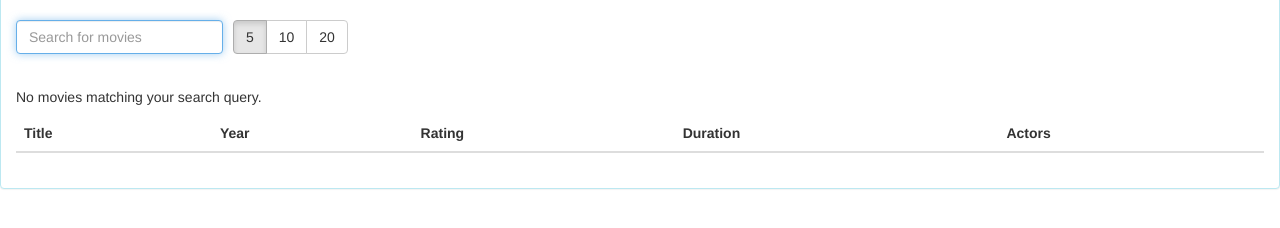
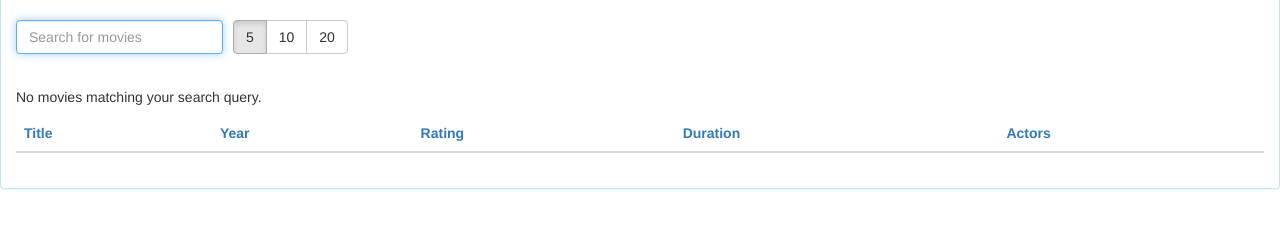
Before and after one commit to lohithram/meanApp, a website: page public/index.html in a window 1280 px wide. Shown: the part 86-314 px from the top of the page. Drawn offline with nearby package versions, Linux system fonts and the light colour scheme; no server answers.

Commit message:
Minor UI improvement

```diff
--- a/public/index.html
+++ b/public/index.html
@@ -61,11 +61,11 @@
             <table class='table table-striped'>
                 <thead>
                 <tr>
-                    <th>Title</th>
-                    <th>Year</th>
-                    <th>Rating</th>
-                    <th>Duration</th>
-                    <th>Actors</th>
+                    <th class="text-primary">Title</th>
+                    <th class="text-primary">Year</th>
+                    <th class="text-primary">Rating</th>
+                    <th class="text-primary">Duration</th>
+                    <th class="text-primary">Actors</th>
                 </tr>
                 </thead>
                 <tbody>
```
